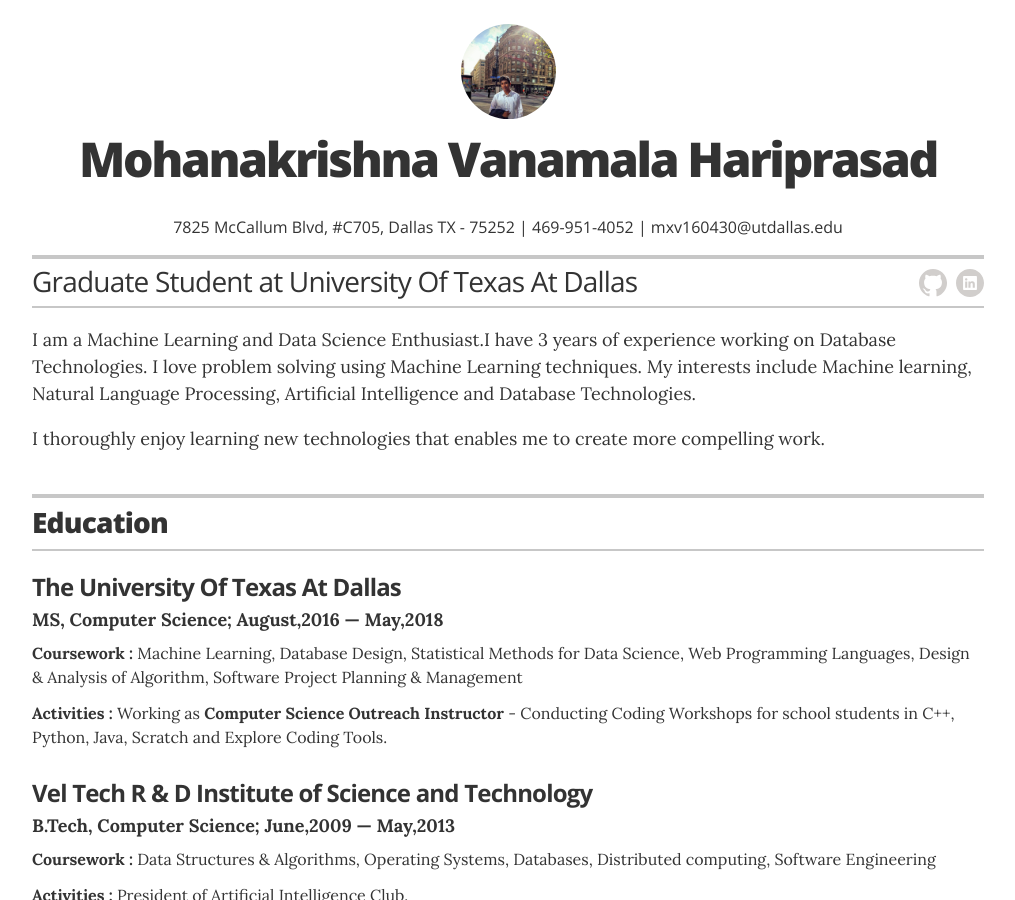
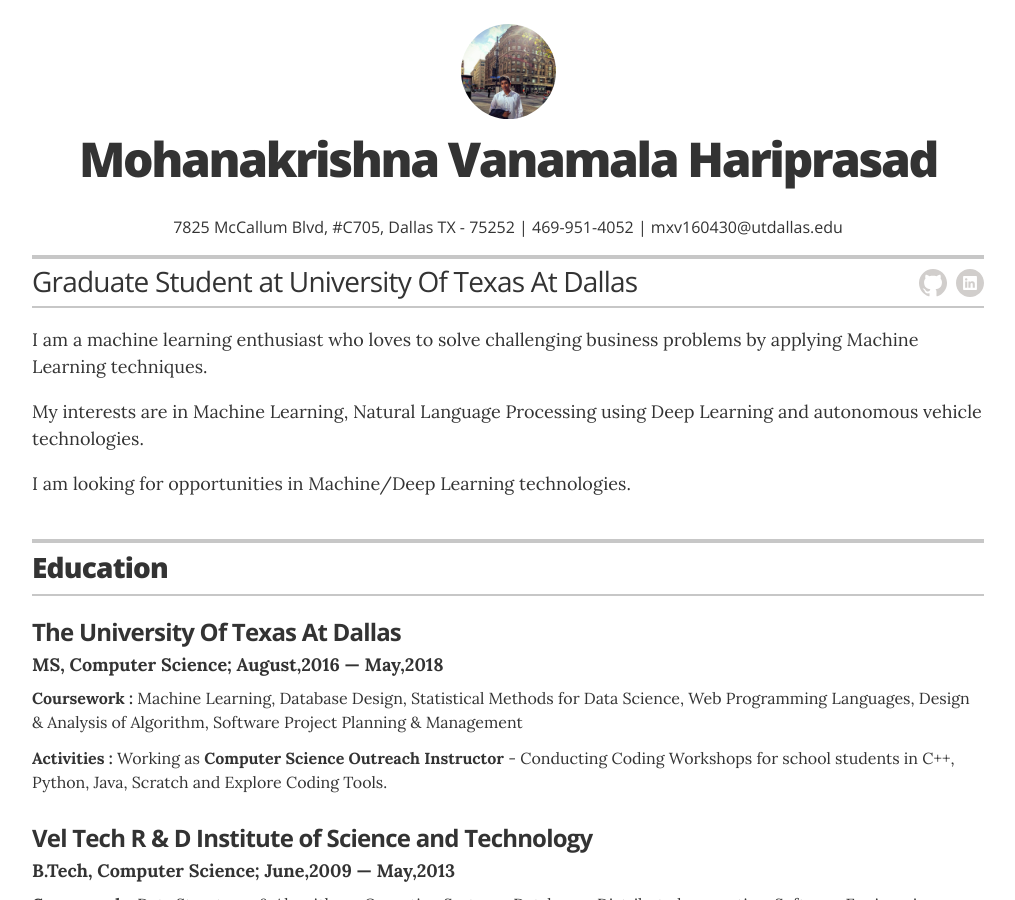
Before and after one commit to mohanakrishnavh/mohanakrishnavh.github.io, a Jekyll site: the page index.html, which Jekyll copies as it is, in a window 1280 px wide and 900 px high. Shown: the whole window, without its empty margins (132-1147 px from the left). Built offline with Jekyll 4.4.1, drawn with Linux system fonts in a browser that asks for light colours.

Commit message:
Update index.html

```diff
--- a/index.html
+++ b/index.html
@@ -101,9 +101,9 @@
         </div>
 
         <div class="executive-summary no-print" itemprop="description">
-          <p>I am a Machine Learning and Data Science Enthusiast.I have 3 years of experience working on Database Technologies. I love problem solving using Machine Learning techniques. My interests include Machine learning, Natural Language Processing, Artificial Intelligence and Database Technologies.</p>
-		  <p> I thoroughly enjoy learning new technologies that enables me to create more compelling work. </p>
-
+          <p>I am a machine learning enthusiast who loves to solve challenging business problems by applying Machine Learning techniques. </p>
+		  <p> My interests are in Machine Learning, Natural Language Processing using Deep Learning and autonomous vehicle technologies. </p>
+		  <p> I am looking for opportunities in Machine/Deep Learning technologies. </p>
         </div>
 
 
```
